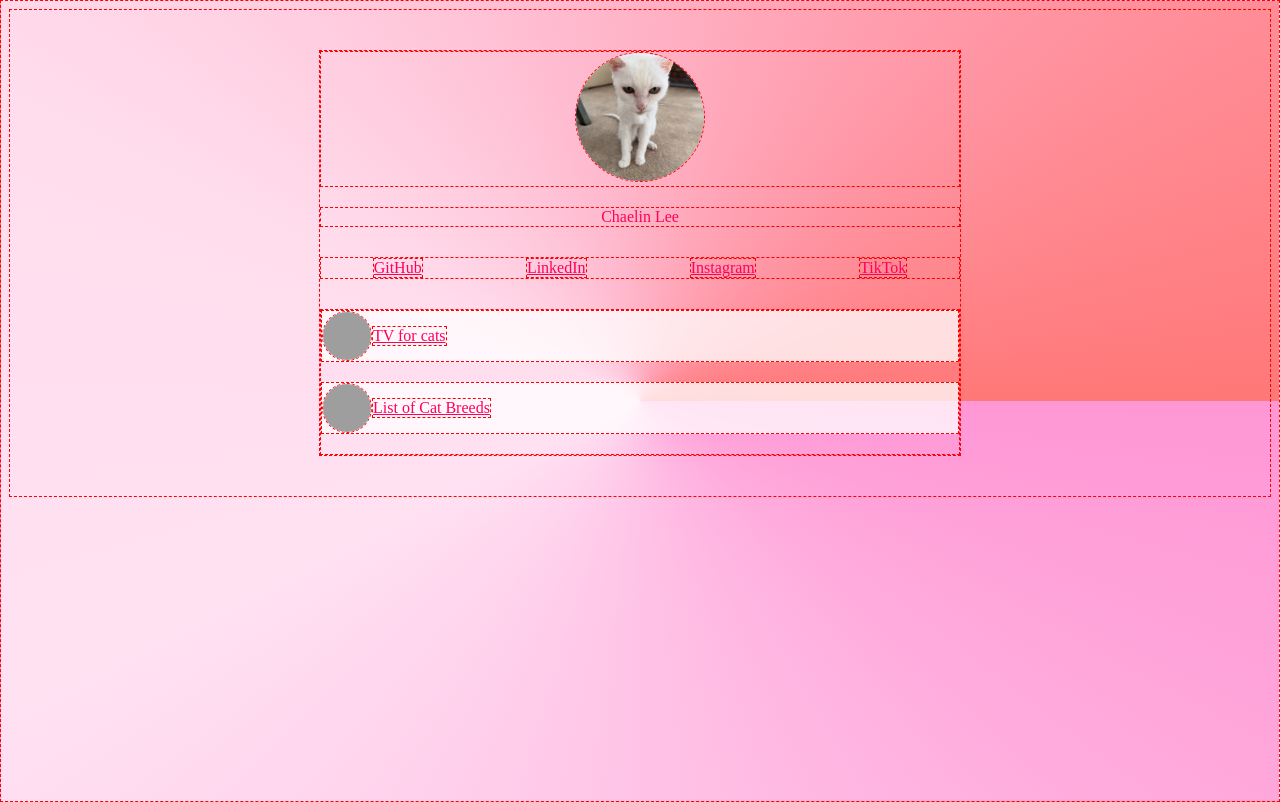
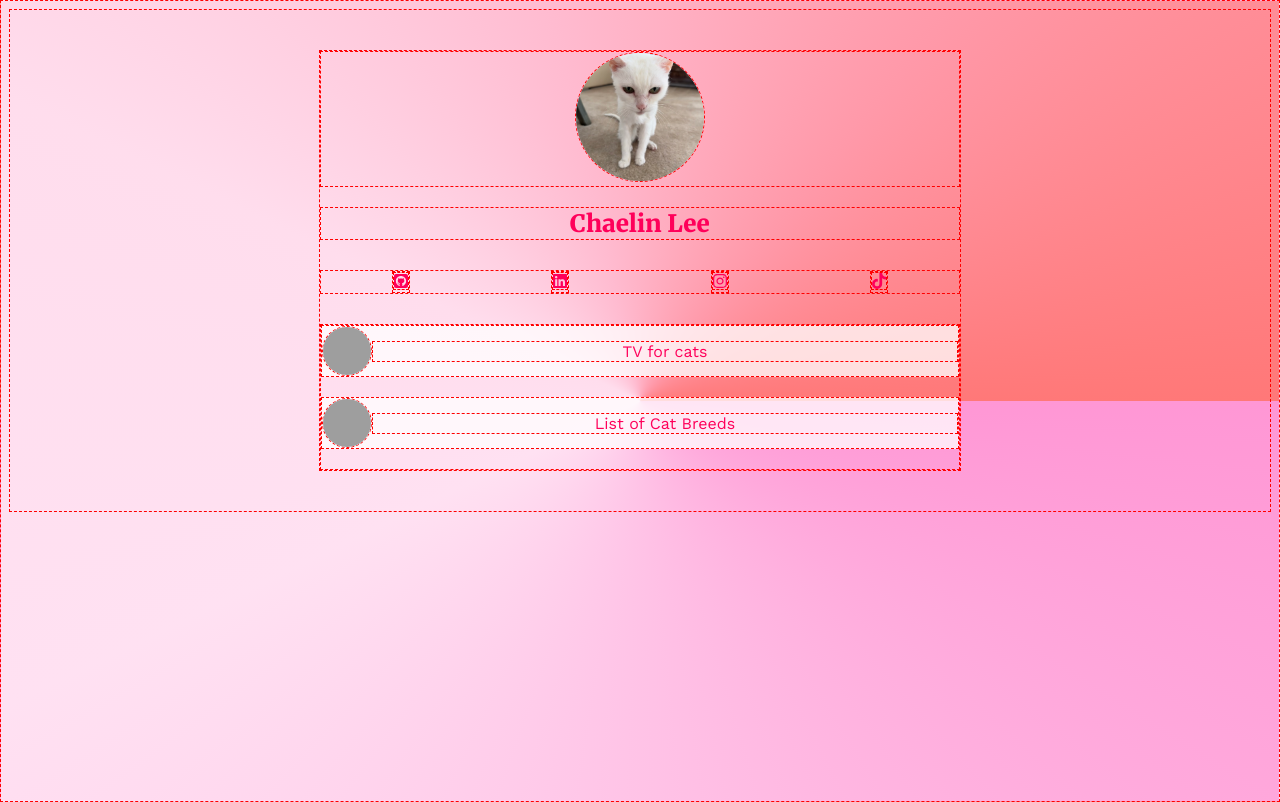
Before and after one commit to cl2522/link-in-bio, a plain HTML site: page index.html in a window 1280 px wide. Drawn offline with nearby package versions, Linux system fonts and the light colour scheme; grey boxes are pictures that could not be loaded.

Commit message:
typography

```diff
--- a/index.html
+++ b/index.html
@@ -1,6 +1,13 @@
 <!DOCTYPE html>
 <html>
   <head>
+    <script src="https://cdnjs.cloudflare.com/ajax/libs/font-awesome/6.5.2/js/all.min.js"></script>
+    <link rel="preconnect" href="https://fonts.googleapis.com">
+<link rel="preconnect" href="https://fonts.gstatic.com" crossorigin>
+<link href="https://fonts.googleapis.com/css2?family=Work+Sans:ital,wght@0,100..900;1,100..900&display=swap" rel="stylesheet">
+<link rel="preconnect" href="https://fonts.googleapis.com">
+<link rel="preconnect" href="https://fonts.gstatic.com" crossorigin>
+<link href="https://fonts.googleapis.com/css2?family=Merriweather:ital,opsz,wght@0,18..144,300..900;1,18..144,300..900&family=Work+Sans:ital,wght@0,100..900;1,100..900&display=swap" rel="stylesheet">
     <meta name="viewport" content="width=device-width, initial-scale=1.0">
     <meta charset="UTF-8">
     <style>
@@ -14,9 +21,11 @@
         padding-bottom: 40px;
         background: conic-gradient(from 90deg at 50% 50%, #ff97d5, #ffb1df, #ffc9e9, #ffe1f2, #ffdded, #ffbbd0, #ff99a9, #ff7878); /* made at https://learnui.design/tools/gradient-generator.html */
         color: rgba(255, 0, 90, 1);
+        font-family: "Work Sans";
       }
       a {
         color: rgba(255, 0, 90, 1);
+        text-decoration: none;
       }
       .item {
         background-color: rgba(255, 255, 255, 0.75);
@@ -47,11 +56,18 @@
       .name-row {
         margin-bottom: 30px;
         text-align: center;
+        font-family: "Merriweather";
+        font-size: 24px;
+        font-weight: 900;
       }
       .social-icons-row {
         margin-bottom: 30px;
         display: flex;
         justify-content: space-around;
+      }
+      .link-text {
+        text-align: center;
+        flex-grow: 1;
       }
     </style>
   </head>
@@ -67,30 +83,30 @@
 
       <div class="social-icons-row">
         <a href="https://github.com/" target="_blank">
-          GitHub
+          <i class="fa-brands fa-square-github"></i>
         </a>
         <a href="https://www.linkedin.com/" target="_blank">
-          LinkedIn
+          <i class="fa-brands fa-linkedin"></i>
         </a>
         <a href="https://www.instagram.com/" target="_blank">
-          Instagram
+          <i class="fa-brands fa-instagram"></i>
         </a>
         <a href="https://www.tiktok.com/" target="_blank">
-          TikTok
+          <i class="fa-brands fa-tiktok"></i>
         </a>
       </div>
 
       <div class="links-row">
         <div class="item">
           <img class="thumbnail" src="/cattv.jpg">
-          <a target="_blank" href="https://www.youtube.com/watch?v=MrSYP-cotdg&pp=ygUNdmlkZW8gZm9yIGNhdA%3D%3D">
+          <a class="link-text" target="_blank" href="https://www.youtube.com/watch?v=MrSYP-cotdg&pp=ygUNdmlkZW8gZm9yIGNhdA%3D%3D">
             TV for cats
           </a>
         </div>
 
         <div class="item">
           <img class="thumbnail" src="/catbreed.jpg">
-          <a target="_blank" href="https://cats.com/cat-breeds">
+          <a class="link-text" target="_blank" href="https://cats.com/cat-breeds">
             List of Cat Breeds
           </a>
 
```
